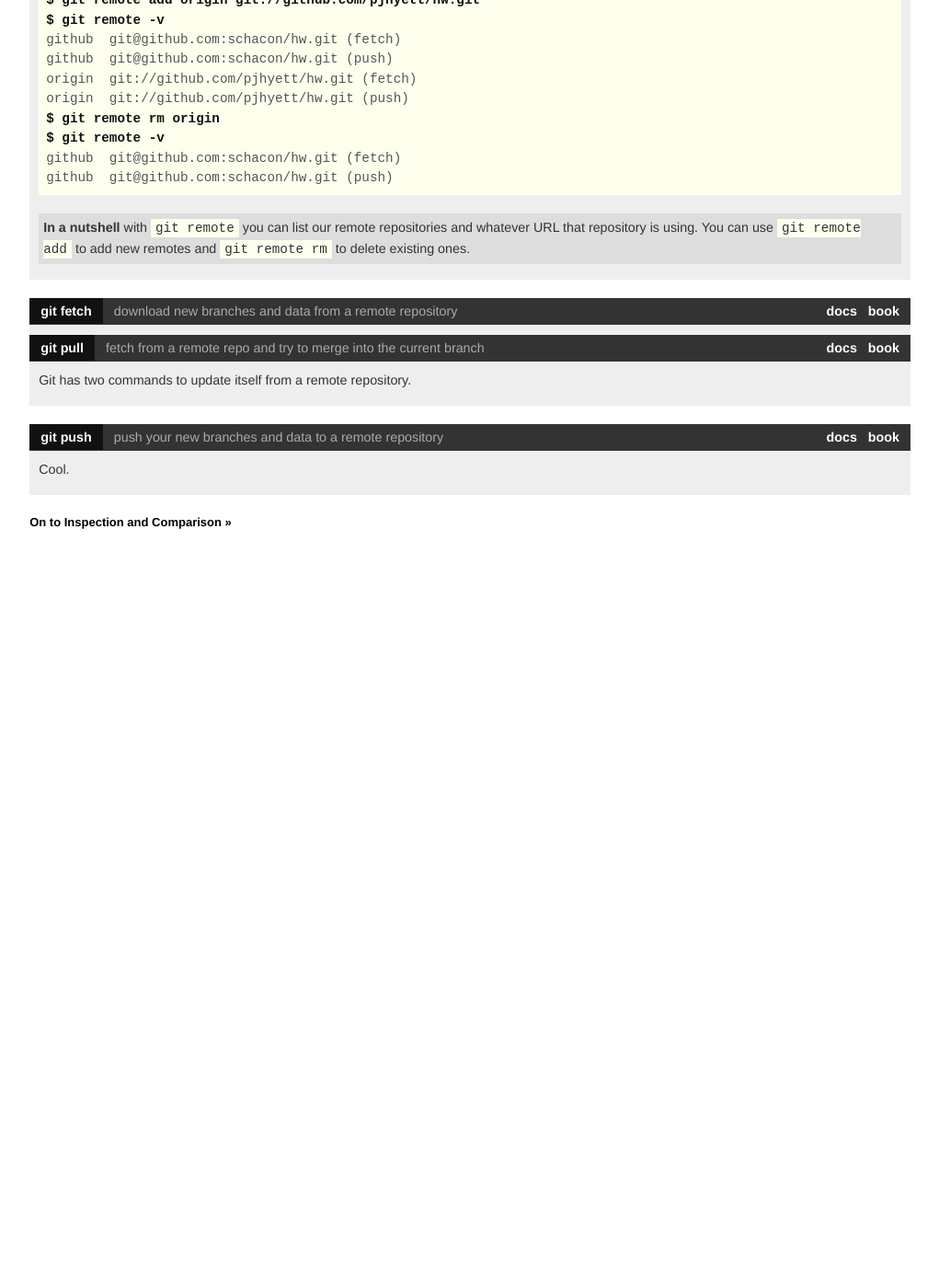
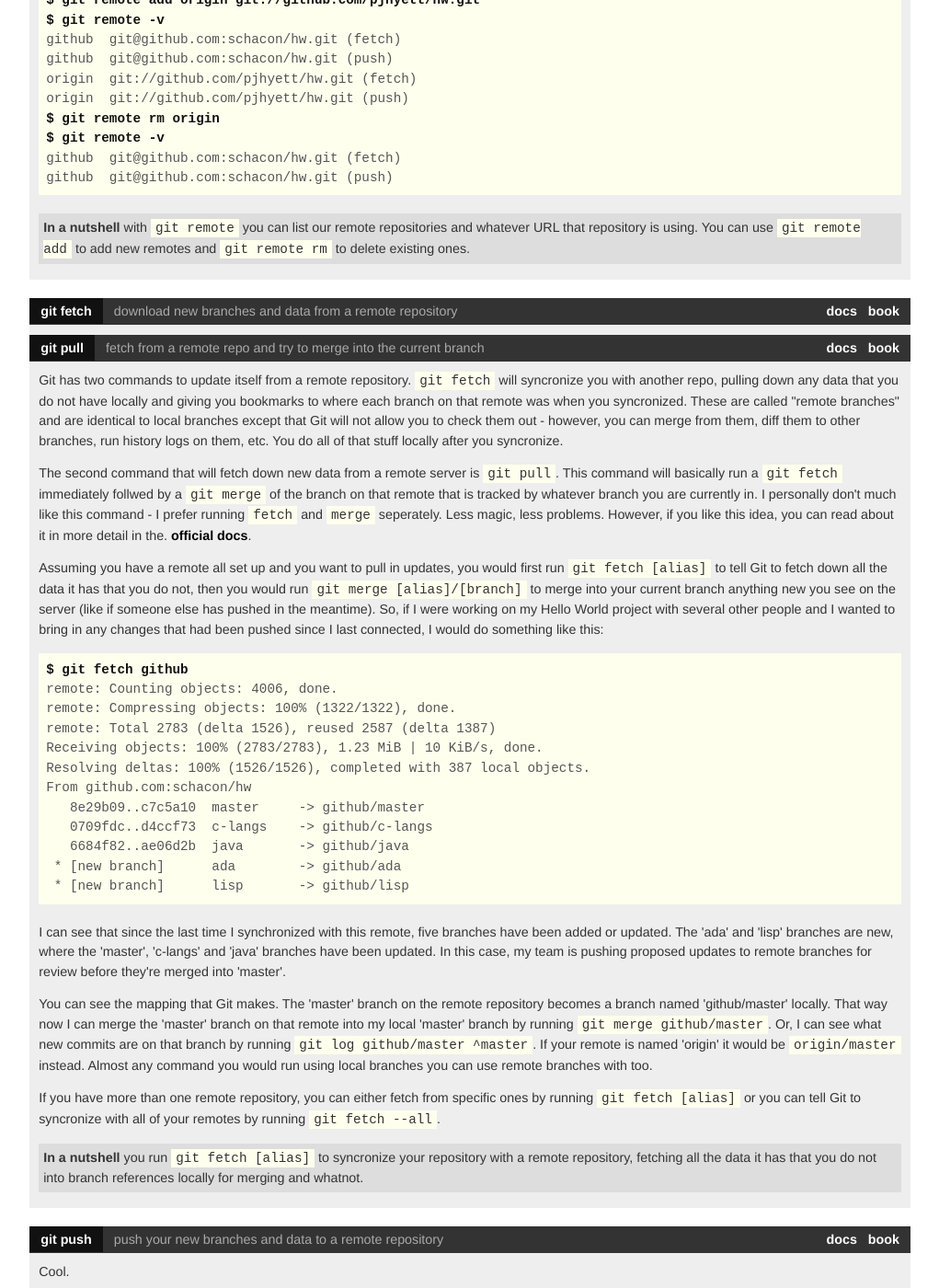
Before and after one commit to git/git-reference, a Jekyll site: the page built from remotes/index.html, in a window 1280 px wide and 1400 px high, scrolled down 1577 px. Shown: the whole window at 92% size, without its empty margins (227-1248 px from the left). Built offline with Jekyll 4.4.1, drawn with Linux system fonts in a browser that asks for light colours; nearby versions of some CDN libraries; library files that are not in the unit come from our copies; before the commit the page ends 2207 px from its top, so only the background shows below that.

Commit message:
more or less done with fetch/pull

```diff
--- a/remotes/index.html
+++ b/remotes/index.html
@@ -178,7 +178,75 @@ github	git@github.com:schacon/hw.git (push)
   </h2>
 
   <div class="block">
-    <p>Git has two commands to update itself from a remote repository.</p>
+
+    <p>Git has two commands to update itself from a remote repository.
+    <code>git fetch</code> will syncronize you with another repo, pulling down any data
+    that you do not have locally and giving you bookmarks to where each branch on
+    that remote was when you syncronized.  These are called "remote branches" and are
+    identical to local branches except that Git will not allow you to check them out -
+    however, you can merge from them, diff them to other branches, run history logs on
+    them, etc.  You do all of that stuff locally after you syncronize.
+    </p>
+
+    <p>The second command that will fetch down new data from a remote server is
+    <code>git pull</code>.  This command will basically run a <code>git fetch</code>
+    immediately follwed by a <code>git merge</code> of the branch on that remote
+    that is tracked by whatever branch you are currently in.  I personally don't much
+    like this command - I prefer running <code>fetch</code> and <code>merge</code>
+    seperately.  Less magic, less problems.  However, if you like this idea, you
+    can read about it in more detail in the.
+    <a target="new" href="http://www.kernel.org/pub/software/scm/git/docs/git-pull.html">official docs</a>.
+    </p>
+
+    <p>Assuming you have a remote all set up and you want to pull in updates, you
+    would first run <code>git fetch [alias]</code> to tell Git to fetch down all the
+    data it has that you do not, then you would run <code>git merge [alias]/[branch]</code>
+    to merge into your current branch anything new you see on the server
+    (like if someone else has pushed in the meantime). So, if I were working on my
+    Hello World project with several other people and I wanted to bring in any changes
+    that had been pushed since I last connected, I would do something like this:</p>
+
+<pre>
+<b>$ git fetch github</b>
+remote: Counting objects: 4006, done.
+remote: Compressing objects: 100% (1322/1322), done.
+remote: Total 2783 (delta 1526), reused 2587 (delta 1387)
+Receiving objects: 100% (2783/2783), 1.23 MiB | 10 KiB/s, done.
+Resolving deltas: 100% (1526/1526), completed with 387 local objects.
+From github.com:schacon/hw
+   8e29b09..c7c5a10  master     -> github/master
+   0709fdc..d4ccf73  c-langs    -> github/c-langs
+   6684f82..ae06d2b  java       -> github/java
+ * [new branch]      ada        -> github/ada
+ * [new branch]      lisp       -> github/lisp
+</pre>
+
+    <p>I can see that since the last time I synchronized with this remote, five branches
+    have been added or updated.  The 'ada' and 'lisp' branches are new, where the
+    'master', 'c-langs' and 'java' branches have been updated.  In this case, my team
+    is pushing proposed updates to remote branches for review before they're merged
+    into 'master'.
+    </p>
+
+    <p>You can see the mapping that Git makes.  The 'master' branch on the remote
+    repository becomes a branch named 'github/master' locally.  That way now I can
+    merge the 'master' branch on that remote into my local 'master' branch by running
+    <code>git merge github/master</code>.  Or, I can see what new commits are on that
+    branch by running <code>git log github/master ^master</code>.  If your remote
+    is named 'origin' it would be <code>origin/master</code> instead.  Almost any
+    command you would run using local branches you can use remote branches with too.
+    </p>
+
+    <p>If you have more than one remote repository, you can either fetch from specific
+    ones by running <code>git fetch [alias]</code> or you can tell Git to syncronize
+    with all of your remotes by running <code>git fetch --all</code>.
+
+    <p class="nutshell">
+    <b>In a nutshell</b> you run <code>git fetch [alias]</code> to syncronize your
+    repository with a remote repository, fetching all the data it has that you do
+    not into branch references locally for merging and whatnot.
+    </p>
+
   </div>
 
 </div>
```
